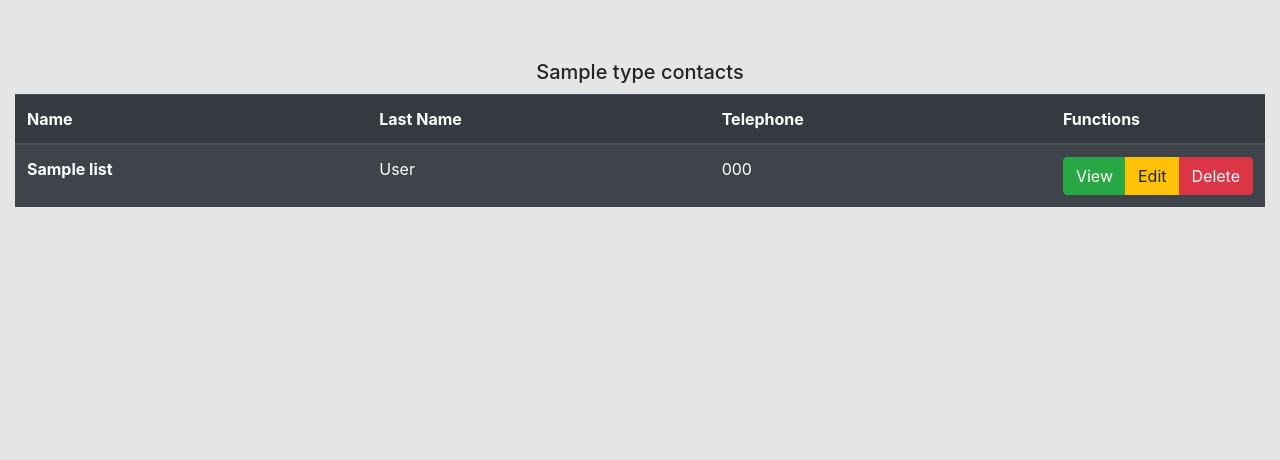
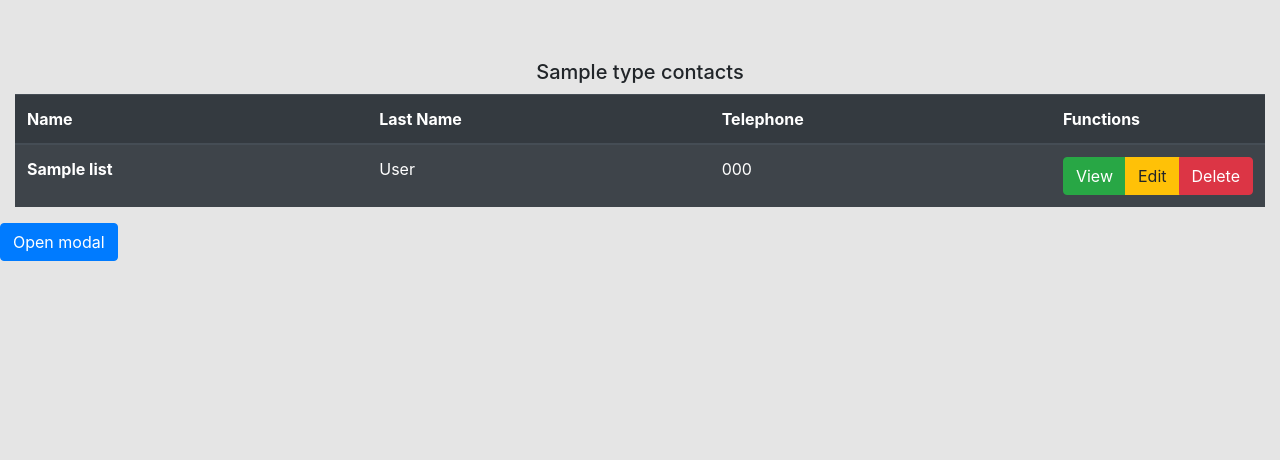
Before and after one commit to Hugo-Perez/Symfony-contacts, a Symfony app: template templates/contact/list.html.twig in a window 1280 px wide. Shown: the part 56-516 px from the top of the page. Run offline with Twig, Linux system fonts and the light colour scheme; the template is opened without the code that fills it: most values are stand-ins (such as "Sample title", 1, 10 or a date in 2020); some libraries are stand-ins or nearby versions; some web fonts are replaced.

Commit message:
Added modal template

```diff
--- /dev/null
+++ b/public/js/fillModal.js
@@ -0,0 +1 @@
+// This file should modify the modal and display it afterwards
--- a/templates/contact/list.html.twig
+++ b/templates/contact/list.html.twig
@@ -29,7 +29,7 @@
         </tr>
         </thead>
         <tbody>
-        {% for key, contact in list %}
+        {% for contact in list %}
         <tr>
           <th scope="row">{{ contact.name }}</th>
           <td>{{ contact.lastName }}</td>
@@ -40,4 +40,20 @@
         </tbody>
     </table>
   </div>
+
+    <button type="button" class="btn btn-primary" data-toggle="modal" data-target="#myModal">Open modal</button>
+  <div class="modal fade" id="myModal" style="display: none;" aria-hidden="true">
+    <div class="modal-dialog modal-dialog-centered">
+      <div class="modal-content">
+        <div class="modal-header">
+          <h4 class="modal-title">Modal Heading</h4>
+          <button type="button" class="close" data-dismiss="modal">×</button>
+        </div>
+        <div class="modal-body"><p>Modal body text goes here.</p></div>
+        <div class="modal-footer">
+          <button type="button" class="btn btn-danger" data-dismiss="modal">Close</button>
+        </div>
+      </div>
+    </div>
+  </div>
 {% endblock %}
```
